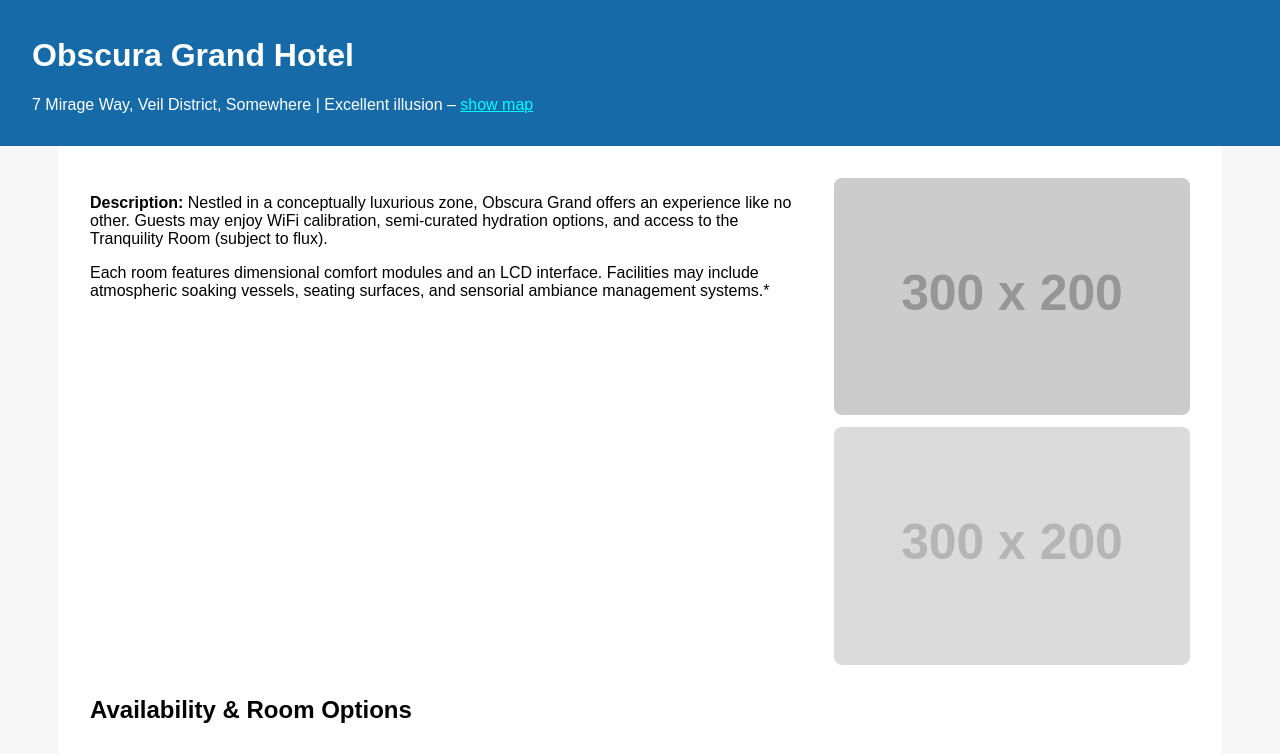
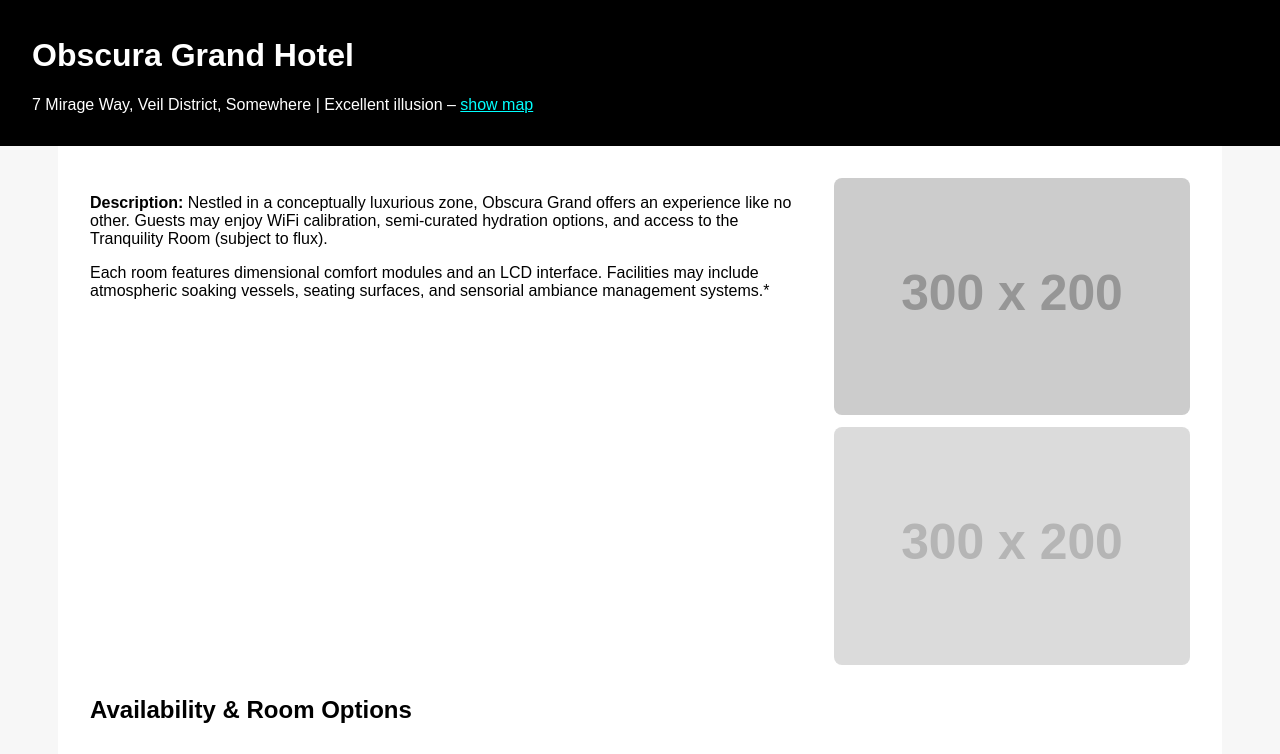
Before and after one commit to bhoomikamehta/PatternTrap, a plain HTML site: page page4.html in a window 1280 px wide. Shown: the top 754 px of the page. Drawn offline with Linux system fonts and the light colour scheme; placeholder pictures from the web are drawn by us.

Commit message:
Update page4.html

```diff
--- a/page4.html
+++ b/page4.html
@@ -11,7 +11,7 @@
     }
 
     header {
-      background-color: #166aa7;
+      background-color: #000000;
       color: white;
       padding: 1rem 2rem;
     }
```
